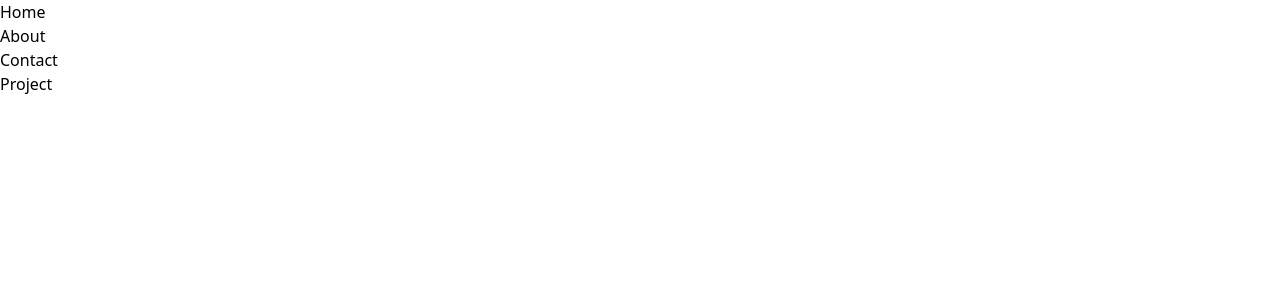
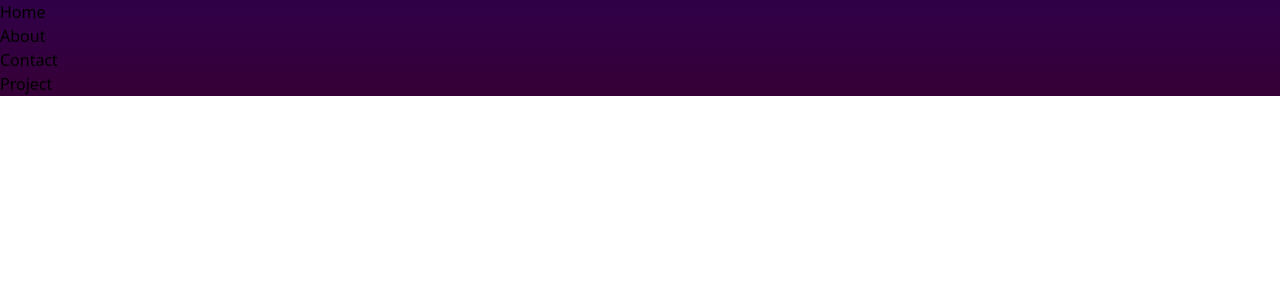
Before and after one commit to Banuka2540/3DPortfolio, a React (Vite) app: page / in a window 1280 px wide. Shown: the top 300 px of the page. Built offline with nearby package versions, Linux system fonts and the light colour scheme.

Commit message:
changed the colors in navbar

```diff
--- a/src/components/Header.jsx
+++ b/src/components/Header.jsx
@@ -3,14 +3,21 @@ import React from 'react'
 export default function Header() {
   return (
     <div>
-      <div className = 'px-6 py-4 text-black bg-violet-800'>
-        <ul className='flex items-center '>
+      <div className=''>
+
+      </div>
+      <div
+        className='px-6 py-4 text-white'
+        style={{ background: 'linear-gradient(to bottom, #300048, #360037)' }}
+      >
+        <ul className='flex items-center justify-end gap-6'>
             <li className='cursor-pointer hover:text-blue-400'>Home</li>
             <li className='cursor-pointer hover:text-blue-400'>About</li>
             <li className='cursor-pointer hover:text-blue-400'>Contact</li>
             <li className='cursor-pointer hover:text-blue-400'>Project</li>
         </ul>
       </div>
+
     </div>
   )
 }
```
